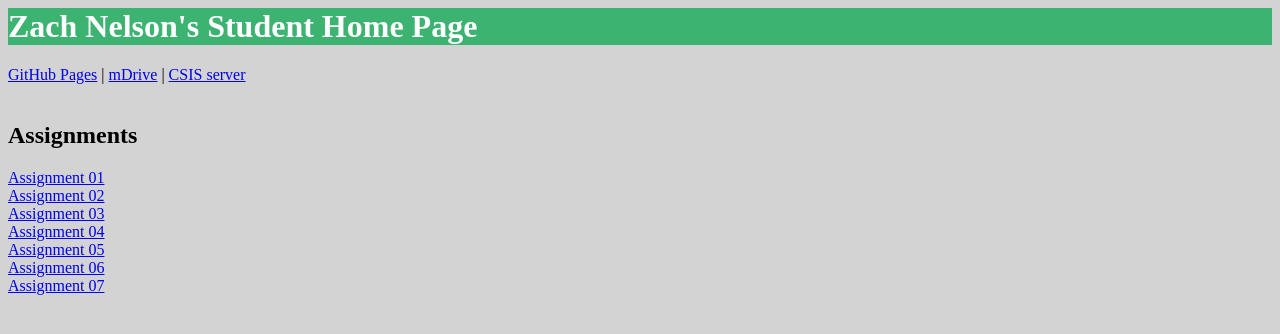
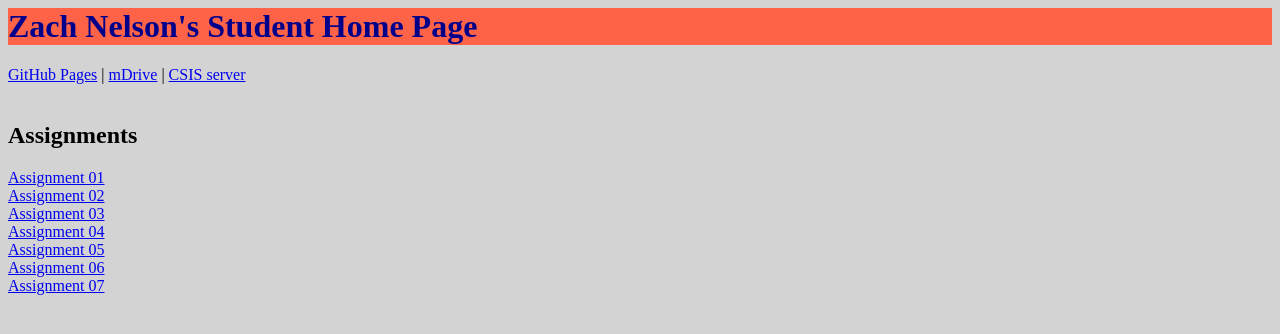
Before and after one commit to CoralBonsai/coralbonsai.github.io, a plain HTML site: page index.html in a window 1280 px wide. Drawn offline with Linux system fonts and the light colour scheme.

Commit message:
Update index.html

```diff
--- a/index.html
+++ b/index.html
@@ -1,4 +1,4 @@
-<h1 style="color:White; background-color:MediumSeaGreen; border:2px DarkGreen;">Zach Nelson's Student Home Page</h1>
+<h1 style="color:DarkBlue; background-color:Tomato; border:2px Chrimson;">Zach Nelson's Student Home Page</h1>
 <body style="background-color:LightGray;">
 <a href="https://coralbonsai.github.io/">GitHub Pages</a> |
 <a href="http://webp.svsu.edu/~zdnelson/">mDrive</a> |
```
